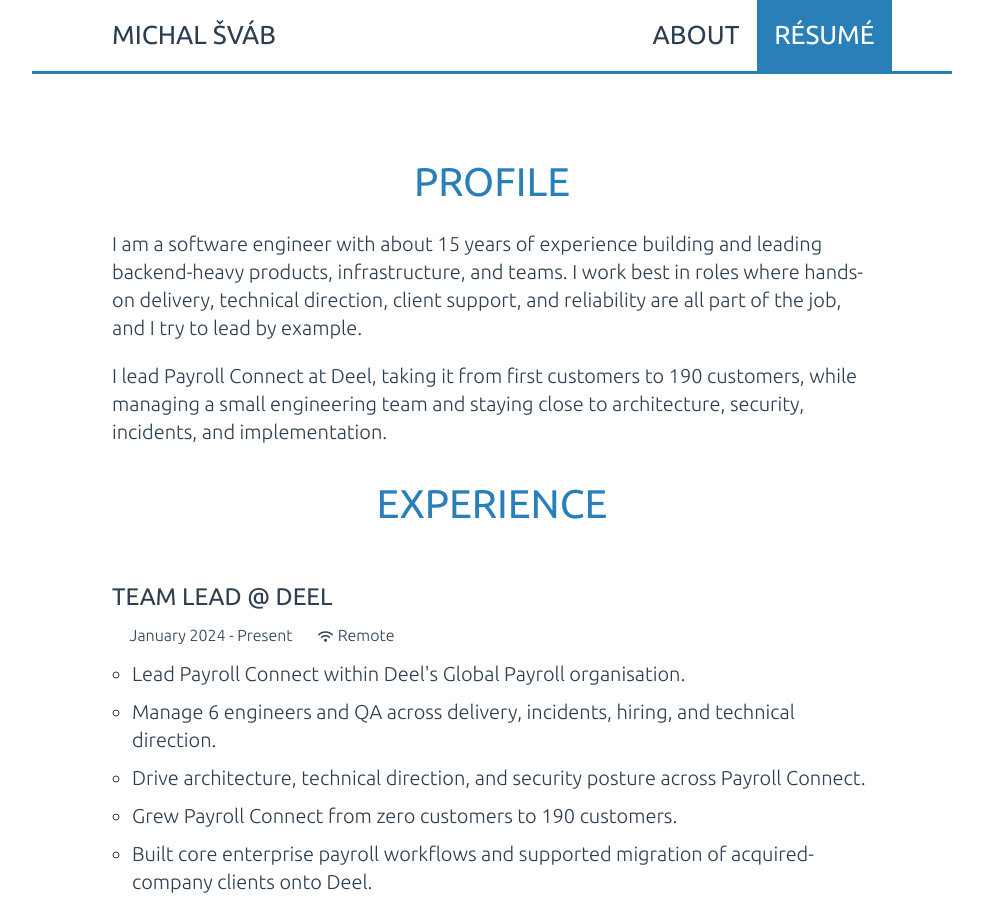
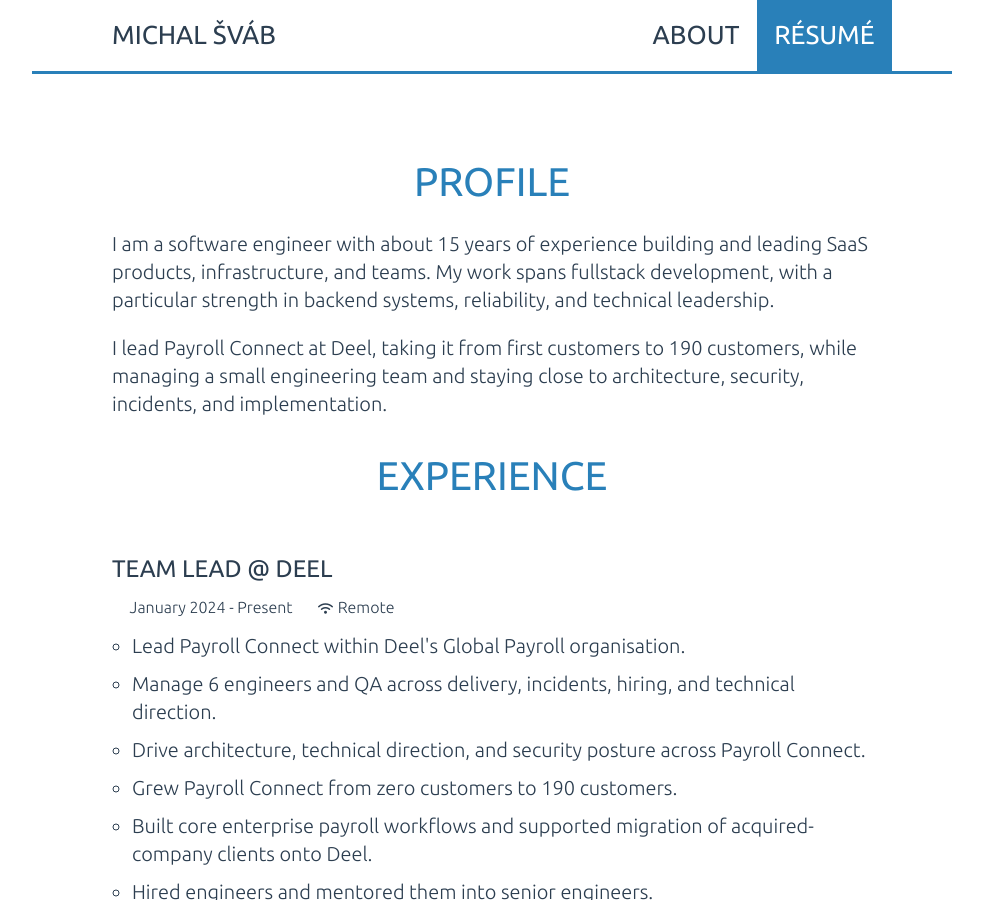
Before and after one commit to msvab/msvab.github.io, a Jekyll site: the page built from resume.html, in a window 1280 px wide and 900 px high. Shown: the whole window, without its empty margins (148-1131 px from the left). Built offline with Jekyll 4.4.1, drawn with Linux system fonts in a browser that asks for light colours.

Commit message:
Refine resume profile wording

```diff
--- a/resume.html
+++ b/resume.html
@@ -18,9 +18,9 @@
 
 <section>
   <h2 class="text-center">Profile</h2>
-  <p>I am a software engineer with about 15 years of experience building and leading backend-heavy products, infrastructure, and
-    teams. I work best in roles where hands-on delivery, technical direction, client support, and reliability are
-    all part of the job, and I try to lead by example.</p>
+  <p>I am a software engineer with about 15 years of experience building and leading SaaS products, infrastructure, and
+    teams. My work spans fullstack development, with a particular strength in backend systems, reliability, and
+    technical leadership.</p>
   <p>I lead Payroll Connect at Deel, taking it from first customers to 190 customers, while managing a small
     engineering team and staying close to architecture, security, incidents, and implementation.</p>
 </section>
```
